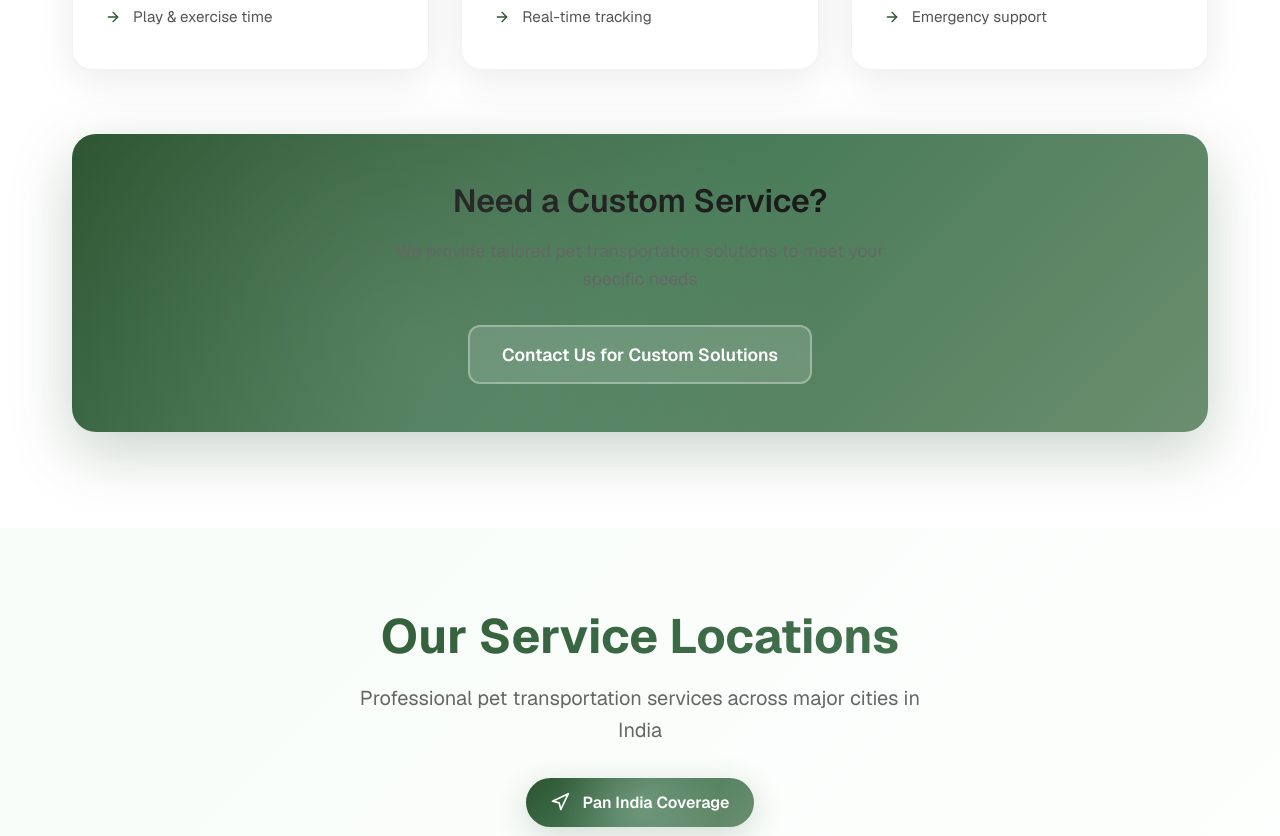
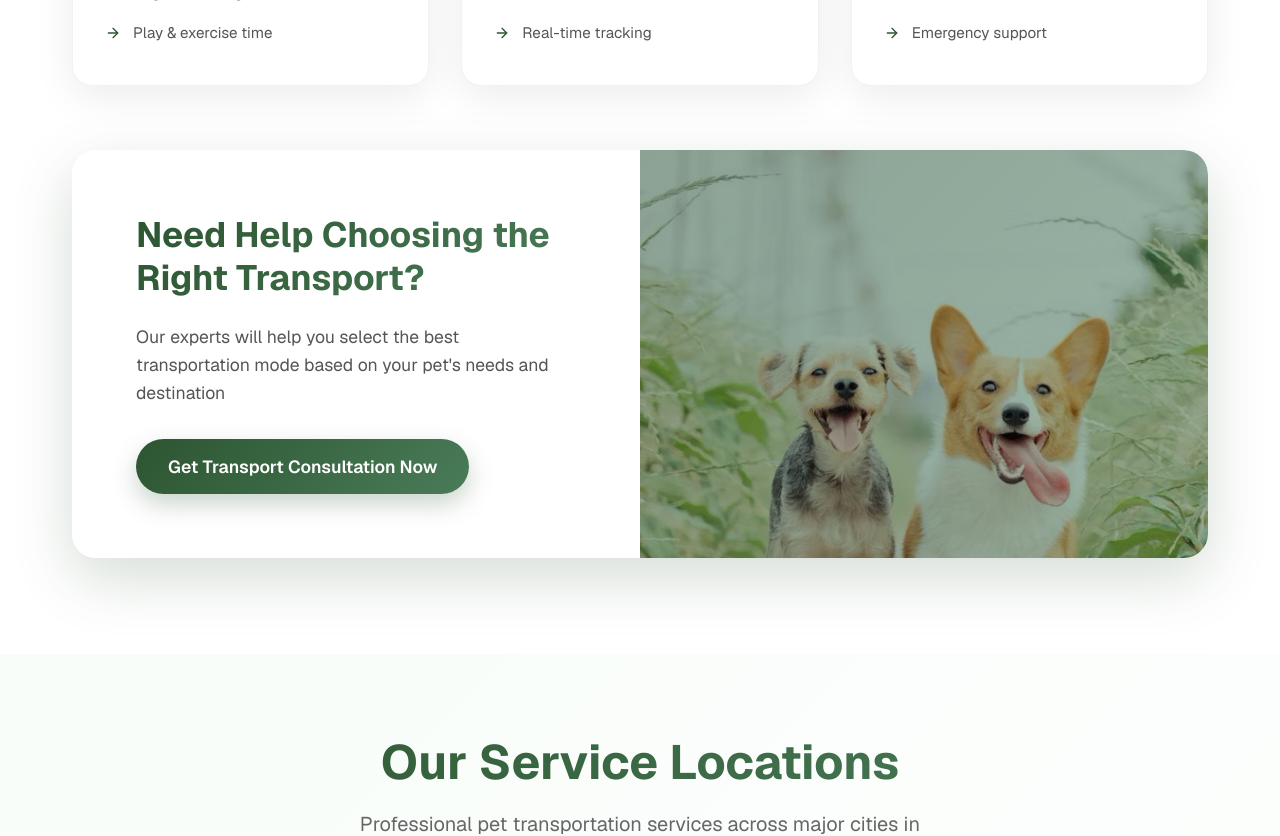
Before and after one commit to Luckysolanki902/universalpetmovers, a Next.js app: page / in a window 1280 px wide. Shown: the part 1640-2476 px from the top of the page. Built offline with nearby package versions, Linux system fonts and the light colour scheme.

Commit message:
feat: beautified ui, no client involved yet

```diff
--- a/src/app/api/contact/route.js
+++ b/src/app/api/contact/route.js
@@ -53,7 +53,9 @@ export async function POST(request) {
     // Email to business
     const businessEmail = {
       from: process.env.SMTP_USER || 'noreply@universalpetmovers.com',
-      to: process.env.BUSINESS_EMAIL || 'info@universalpetmovers.com',
+      to: [
+        // 'akhandanandtripathi143@gmail.com',
+         'luckysolanki9027@gmail.com'],
       subject: `🐾 New Pet Transport Request - ${name} (${petType})`,
       text: emailContent,
       html: `
--- a/src/app/globals.css
+++ b/src/app/globals.css
@@ -20,14 +20,8 @@ body {
   width: 100%;
   max-width: 100vw;
   cursor: auto;
-  padding-top: 3rem;
 }
-@media  (max-width: 768px) {
-  body {
-    padding-top: 1rem;
-  }
 
-}
 /* Interactive elements get pointer cursor */
 a, button, [role="button"], input[type="submit"], input[type="button"],
 .clickable, .interactive, .whatsapp-link, .whatsapp-button {
--- a/src/components/Contact.js
+++ b/src/components/Contact.js
@@ -104,8 +104,8 @@ const Contact = () => {
     {
       icon: <Mail size={24} />,
       title: 'Email Us',
-      value: 'info@universalpetmovers.com',
-      action: 'mailto:info@universalpetmovers.com'
+      value: 'akhandanandtripathi143@gmail.com',
+      action: 'mailto:akhandanandtripathi143@gmail.com'
     },
     {
       icon: <Clock size={24} />,
--- a/src/components/Footer.js
+++ b/src/components/Footer.js
@@ -73,7 +73,7 @@ const Footer = () => {
               </p>
               <a href="https://wa.me/+911234567890" className={styles.whatsappLink} target="_blank" rel="noopener noreferrer">
                 <WhatsAppIcon size={18} />
-                Chat with us on WhatsApp
+                Chat on WhatsApp
               </a>
               <div className={styles.socialLinks}>
                 <a href="#" className={styles.socialLink} aria-label="Facebook">
@@ -99,17 +99,25 @@ const Footer = () => {
             viewport={{ once: true }}
             transition={{ duration: 0.6, delay: 0.1 }}
           >
-            <h3 className={styles.footerTitle}>Quick Links</h3>
-            <div className={styles.linksList}>
+            <h3 className={styles.footerTitle}>Quick Links</h3>            <div className={styles.linksList}>
               {quickLinks.map((link, index) => (
-                <button
+                <motion.button
                   key={index}
                   className={styles.link}
-                  onClick={() => scrollToSection(link.href)}
+                  onClick={() => scrollToSection(link.href)}                  whileHover={{ x: 5 }}
+                  initial={{ opacity: 0, y: 10 }}
+                  whileInView={{ opacity: 1, y: 0 }}
+                  viewport={{ once: true }}
+                  transition={{
+                    type: "spring",
+                    stiffness: 400,
+                    damping: 10,
+                    delay: 0.2 + (index * 0.1)
+                  }}
                 >
-                  <ChevronRight size={16} />
+                  <ChevronRight size={18} />
                   {link.name}
-                </button>
+                </motion.button>
               ))}
             </div>
           </motion.div>
@@ -167,7 +175,7 @@ const Footer = () => {
                 </div>
                 <div className={styles.contactText}>
                   <span>Email Address</span>
-                  <a href="mailto:info@universalpetmovers.com">info@universalpetmovers.com</a>
+                  <a href="mailto:akhandanandtripathi143@gmail.com">akhandanandtripathi143@gmail.com</a>
                 </div>
               </div>
             </div>
--- a/src/components/Footer.module.css
+++ b/src/components/Footer.module.css
@@ -145,11 +145,48 @@
   transition: all 0.3s ease;
   display: flex;
   align-items: center;
-  gap: 0.5rem;
+  gap: 0.75rem;
+  padding: 0.6rem 1rem;
+  border-radius: 8px;
+  background: rgba(255, 255, 255, 0.5);
+  margin-bottom: 0.3rem;
+  border: 1px solid rgba(44, 85, 48, 0.05);
+  position: relative;
+  overflow: hidden;
+}
+
+.link svg {
+  color: #2c5530;
+  transition: all 0.3s ease;
+}
+
+.link::before {
+  content: '';
+  position: absolute;
+  top: 0;
+  left: 0;
+  width: 4px;
+  height: 100%;
+  background: linear-gradient(180deg, #2c5530, #4a7c59);
+  transform: scaleY(0);
+  transform-origin: top;
+  transition: transform 0.3s ease;
+  border-radius: 0 2px 2px 0;
 }
 
 .link:hover {
   color: #2c5530;
+  transform: translateX(3px);
+  background: rgba(44, 85, 48, 0.05);
+  box-shadow: 0 4px 15px rgba(44, 85, 48, 0.07);
+  font-weight: 500;
+}
+
+.link:hover::before {
+  transform: scaleY(1);
+}
+
+.link:hover svg {
   transform: translateX(3px);
 }
 
--- a/src/components/Hero.module.css
+++ b/src/components/Hero.module.css
@@ -5,6 +5,13 @@
   background: linear-gradient(135deg, #f8fdf9 0%, #e8f5e8 100%);
   position: relative;
   overflow: hidden;
+  margin-top: 4rem;
+}
+
+@media (width < 768px){
+  .hero{
+    margin-top: 2rem;
+  }
 }
 
 .hero::before {
--- a/src/components/Services.js
+++ b/src/components/Services.js
@@ -86,24 +86,48 @@ const Services = () => {  const services = [
           ))}
         </div>
 
+
         <motion.div
-          className={styles.servicesCta}
-          initial={{ opacity: 0, y: 30 }}
+          className={styles.consultationBanner}
+          initial={{ opacity: 0, y: 40 }}
           whileInView={{ opacity: 1, y: 0 }}
           viewport={{ once: true }}
-          transition={{ duration: 0.8, delay: 0.4 }}
+          transition={{ duration: 0.8, delay: 0.6 }}
         >
-          <div className={styles.ctaContent}>
-            <h3>Need a Custom Service?</h3>
-            <p>We provide tailored pet transportation solutions to meet your specific needs</p>
-            <motion.button
-              className={styles.ctaButton}
-              whileHover={{ scale: 1.05 }}
-              whileTap={{ scale: 0.95 }}
-              onClick={() => document.querySelector('#contact')?.scrollIntoView({ behavior: 'smooth' })}
-            >
-              Contact Us for Custom Solutions
-            </motion.button>
+          <div className={styles.consultationContent}>
+            <div className={styles.consultationInfo}>
+              <motion.h3
+                initial={{ opacity: 0, x: -20 }}
+                whileInView={{ opacity: 1, x: 0 }}
+                viewport={{ once: true }}
+                transition={{ duration: 0.6, delay: 0.8 }}
+              >
+                Need Help Choosing the Right Transport?
+              </motion.h3>
+              <motion.p
+                initial={{ opacity: 0, x: -20 }}
+                whileInView={{ opacity: 1, x: 0 }}
+                viewport={{ once: true }}
+                transition={{ duration: 0.6, delay: 1.0 }}
+              >
+                Our experts will help you select the best transportation mode based on your pet&apos;s needs and destination
+              </motion.p>
+              <motion.button
+                className={styles.consultationButton}
+                whileHover={{ scale: 1.05, y: -3 }}
+                whileTap={{ scale: 0.95 }}
+                onClick={() => document.querySelector('#contact')?.scrollIntoView({ behavior: 'smooth' })}
+                initial={{ opacity: 0, y: 20 }}
+                whileInView={{ opacity: 1, y: 0 }}
+                viewport={{ once: true }}
+                transition={{ duration: 0.6, delay: 1.2 }}
+              >
+                Get Transport Consultation Now
+              </motion.button>
+            </div>
+            <div className={styles.consultationImage}>
+              <div className={styles.imageOverlay}></div>
+            </div>
           </div>
         </motion.div>
       </div>
--- a/src/components/Services.module.css
+++ b/src/components/Services.module.css
@@ -173,6 +173,120 @@
   transform: translateY(-2px);
 }
 
+/* Consultation Banner */
+.consultationBanner {
+  margin-top: 4rem;
+  border-radius: 24px;
+  overflow: hidden;
+  box-shadow: 0 20px 60px rgba(44, 85, 48, 0.20);
+  position: relative;
+  background: #ffffff;
+}
+
+.consultationContent {
+  display: flex;
+  min-height: 400px;
+  position: relative;
+}
+
+.consultationInfo {
+  width: 50%;
+  padding: 4rem;
+  display: flex;
+  flex-direction: column;
+  justify-content: center;
+  position: relative;
+  z-index: 2;
+}
+
+.consultationInfo::before {
+  content: '';
+  position: absolute;
+  top: 0;
+  left: 0;
+  width: 100%;
+  height: 100%;
+  background: linear-gradient(135deg, rgba(255,255,255,0.95) 0%, rgba(255,255,255,0.8) 100%);
+  z-index: -1;
+}
+
+.consultationInfo h3 {
+  font-size: 2.2rem;
+  font-weight: 700;
+  color: #1a1a1a;
+  margin-bottom: 1.5rem;
+  line-height: 1.2;
+  background: linear-gradient(135deg, #2c5530, #4a7c59);
+  -webkit-background-clip: text;
+  -webkit-text-fill-color: transparent;
+  background-clip: text;
+}
+
+.consultationInfo p {
+  font-size: 1.1rem;
+  color: #555;
+  margin-bottom: 2rem;
+  line-height: 1.6;
+}
+
+.consultationImage {
+  width: 50%;
+  position: relative;
+  background-image: url('/dogs-playing.jpg');
+  background-size: cover;
+  background-position: center;
+  position: relative;
+}
+
+.imageOverlay {
+  position: absolute;
+  top: 0;
+  left: 0;
+  width: 100%;
+  height: 100%;
+  background: linear-gradient(135deg, rgba(44, 85, 48, 0.5), rgba(74, 124, 89, 0.5));
+  mix-blend-mode: multiply;
+}
+
+.consultationButton {
+  background: linear-gradient(135deg, #2c5530, #4a7c59);
+  color: white;
+  border: none;
+  padding: 1rem 2rem;
+  border-radius: 50px;
+  font-size: 1.1rem;
+  font-weight: 600;
+  cursor: pointer;
+  transition: all 0.3s ease;
+  display: inline-flex;
+  align-items: center;
+  justify-content: center;
+  box-shadow: 0 10px 25px rgba(44, 85, 48, 0.25);
+  position: relative;
+  overflow: hidden;
+  align-self: flex-start;
+}
+
+.consultationButton::before {
+  content: '';
+  position: absolute;
+  top: 0;
+  left: -100%;
+  width: 100%;
+  height: 100%;
+  background: linear-gradient(90deg, transparent, rgba(255, 255, 255, 0.2), transparent);
+  transition: 0.5s;
+}
+
+.consultationButton:hover {
+  transform: translateY(-3px);
+  box-shadow: 0 15px 30px rgba(44, 85, 48, 0.3);
+}
+
+.consultationButton:hover::before {
+  left: 100%;
+}
+
 /* Mobile Responsive */
 @media (max-width: 768px) {
   .services {
@@ -220,6 +334,29 @@
     padding: 0.875rem 1.5rem;
     font-size: 1rem;
   }
+
+  .consultationContent {
+    flex-direction: column;
+  }
+
+  .consultationInfo,
+  .consultationImage {
+    width: 100%;
+  }
+
+  .consultationImage {
+    height: 200px;
+    order: -1;
+  }
+
+  .consultationInfo {
+    padding: 2rem;
+  }
+
+  .consultationButton {
+    align-self: center;
+    width: 100%;
+  }
 }
 
 @media (max-width: 480px) {
```
